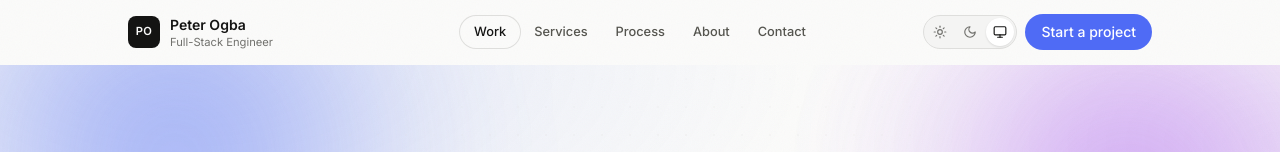
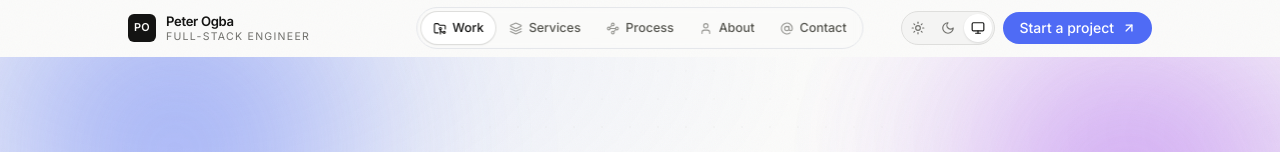
Before and after one commit to peterchims/portfolio, a React (Vite) app in the folder frontend/: page / in a window 1280 px wide. Shown: the top 152 px of the page. Built offline with nearby package versions, Linux system fonts and the light colour scheme; no server answers.

Commit message:
fix-UI-portfolio

```diff
--- a/frontend/src/components/layout/Brand.tsx
+++ b/frontend/src/components/layout/Brand.tsx
@@ -15,15 +15,17 @@ export function Brand({ onClick }: { onClick?: () => void }) {
     <Link
       to="/"
       onClick={onClick}
-      className="inline-flex items-center gap-2.5"
+      className="group inline-flex items-center gap-2.5"
       aria-label={`${profile.name} — home`}
     >
-      <span className="flex h-8 w-8 items-center justify-center rounded-lg bg-text text-[0.7rem] font-semibold tracking-wide text-bg">
+      <span className="flex h-7 w-7 items-center justify-center rounded-md bg-text text-[0.68rem] font-semibold tracking-wide text-bg transition-transform duration-200 group-hover:-rotate-6">
         {initials(profile.name)}
       </span>
-      <span className="flex flex-col leading-tight">
-        <span className="text-sm font-semibold text-text">{profile.name}</span>
-        <span className="text-[0.7rem] text-text-faint">{profile.role}</span>
+      <span className="hidden flex-col leading-tight sm:flex">
+        <span className="text-[0.82rem] font-semibold tracking-tight text-text">{profile.name}</span>
+        <span className="text-[0.66rem] uppercase tracking-[0.12em] text-text-faint">
+          {profile.role}
+        </span>
       </span>
     </Link>
   );
--- a/frontend/src/components/layout/Footer.tsx
+++ b/frontend/src/components/layout/Footer.tsx
@@ -86,9 +86,9 @@ export function Footer() {
         </div>
 
         {/* Wordmark */}
-        <div className="border-t border-border pt-10">
-          <p className="select-none bg-gradient-to-b from-text/20 to-text/[0.04] bg-clip-text font-display text-[clamp(2.5rem,11vw,7rem)] font-bold leading-none tracking-tight text-transparent">
-            Peter Ogba
+        <div className="border-t border-border pt-8">
+          <p className="select-none font-display text-[clamp(2.75rem,13vw,8.5rem)] font-bold leading-[0.85] tracking-[-0.03em] text-text/[0.07]">
+            Peter&nbsp;Ogba
           </p>
           <div className="mt-6 flex flex-col gap-2 text-xs text-text-faint sm:flex-row sm:items-center sm:justify-between">
             <span>
--- a/frontend/src/components/layout/Header.tsx
+++ b/frontend/src/components/layout/Header.tsx
@@ -1,7 +1,7 @@
 import { useState } from 'react';
 import { Link, useLocation } from 'react-router-dom';
 import { motion, useScroll, useSpring } from 'framer-motion';
-import { Menu } from 'lucide-react';
+import { ArrowUpRight, Menu } from 'lucide-react';
 import { navItems } from '../../content/nav';
 import { hero } from '../../content/site';
 import { useHeaderState } from '../../hooks/useHeaderState';
@@ -36,11 +36,11 @@ export function Header() {
           : 'border-b border-transparent bg-transparent',
       )}
     >
-      <div className="mx-auto flex h-16 w-full max-w-content items-center justify-between gap-4 px-5 sm:px-6 lg:px-8">
+      <div className="mx-auto flex h-14 w-full max-w-content items-center justify-between gap-4 px-5 sm:px-6 lg:px-8">
         <Brand />
 
         <nav
-          className="absolute left-1/2 hidden -translate-x-1/2 items-center rounded-full border border-transparent px-1 py-1 transition-colors lg:flex"
+          className="absolute left-1/2 hidden -translate-x-1/2 items-center gap-0.5 rounded-full border border-border/70 bg-bg-subtle/60 px-1 py-1 backdrop-blur-sm transition-colors lg:flex"
           aria-label="Primary"
         >
           {navItems.map((item) => {
@@ -51,17 +51,22 @@ export function Header() {
                 to={`/#${item.id}`}
                 aria-current={current ? 'true' : undefined}
                 className={cn(
-                  'relative rounded-full px-3.5 py-1.5 text-[0.8rem] font-medium transition-colors',
+                  'relative flex items-center gap-1.5 rounded-full px-3 py-1.5 text-[0.78rem] font-medium transition-colors',
                   current ? 'text-text' : 'text-text-muted hover:text-text',
                 )}
               >
                 {current && (
                   <motion.span
                     layoutId="nav-pill"
-                    className="absolute inset-0 -z-10 rounded-full bg-text/[0.06] ring-1 ring-border"
+                    className="absolute inset-0 -z-10 rounded-full bg-surface shadow-sm ring-1 ring-border"
                     transition={{ type: 'spring', stiffness: 380, damping: 32 }}
                   />
                 )}
+                <item.Icon
+                  size={13}
+                  strokeWidth={2}
+                  className={cn('transition-opacity', current ? 'opacity-100' : 'opacity-60')}
+                />
                 {item.label}
               </Link>
             );
@@ -72,18 +77,22 @@ export function Header() {
           <ThemeToggle />
           <Link
             to={`/${hero.headerCta.href}`}
-            className={cn(buttonClass('primary', 'md'), 'hidden h-9 px-3.5 text-[0.8rem] sm:inline-flex')}
+            className={cn(
+              buttonClass('primary', 'md'),
+              'hidden h-8 gap-1.5 px-3.5 text-[0.78rem] sm:inline-flex',
+            )}
           >
             {hero.headerCta.label}
+            <ArrowUpRight size={14} strokeWidth={2.25} />
           </Link>
           <button
             type="button"
-            className="flex h-9 w-9 items-center justify-center rounded-lg border border-border text-text-muted transition-colors hover:text-text lg:hidden"
+            className="flex h-8 w-8 items-center justify-center rounded-lg border border-border text-text-muted transition-colors hover:text-text lg:hidden"
             aria-label="Open menu"
             aria-expanded={menuOpen}
             onClick={() => setMenuOpen(true)}
           >
-            <Menu size={18} />
+            <Menu size={17} />
           </button>
         </div>
       </div>
--- a/frontend/src/components/layout/MobileNav.tsx
+++ b/frontend/src/components/layout/MobileNav.tsx
@@ -98,8 +98,9 @@ export function MobileNav({ open, onClose }: MobileNavProps) {
                   key={item.id}
                   to={`/#${item.id}`}
                   onClick={onClose}
-                  className="rounded-lg px-3 py-2.5 text-base font-medium text-text-muted hover:bg-bg-subtle hover:text-text"
+                  className="flex items-center gap-3 rounded-lg px-3 py-2.5 text-base font-medium text-text-muted hover:bg-bg-subtle hover:text-text"
                 >
+                  <item.Icon size={16} strokeWidth={2} className="text-text-faint" />
                   {item.label}
                 </Link>
               ))}
--- a/frontend/src/components/sections/About.tsx
+++ b/frontend/src/components/sections/About.tsx
@@ -5,6 +5,7 @@ import { cn } from '../../lib/cn';
 import { Reveal } from '../ui/Reveal';
 import { Section, SectionHeader } from '../ui/Section';
 import { GithubPanel } from './GithubPanel';
+import { Stack } from './Stack';
 
 function initials(name: string) {
   return name
@@ -89,6 +90,8 @@ export function About() {
         </div>
       </div>
 
+      <Stack />
+
       <GithubPanel />
     </Section>
   );
--- /dev/null
+++ b/frontend/src/components/sections/Stack.tsx
@@ -0,0 +1,52 @@
+import { Wrench } from 'lucide-react';
+import { stackGroups, type StackTool } from '../../content/stack';
+import { Reveal } from '../ui/Reveal';
+import { TechIcon } from '../ui/TechIcon';
+
+function ToolMark({ tool }: { tool: StackTool }) {
+  if (tool.brand) {
+    return <TechIcon slug={tool.brand} size={13} className="shrink-0 text-text-muted" />;
+  }
+  if (tool.Icon) {
+    return <tool.Icon size={13} className="shrink-0 text-text-faint" />;
+  }
+  return null;
+}
+
+export function Stack() {
+  return (
+    <Reveal as="section" className="mt-14 border-t border-border pt-10">
+      <div className="flex items-center gap-3">
+        <span className="flex h-8 w-8 items-center justify-center rounded-lg border border-border text-accent">
+          <Wrench size={15} />
+        </span>
+        <div>
+          <h3 className="text-sm font-semibold text-text">Tools in rotation</h3>
+          <p className="font-mono text-xs text-text-faint">What I reach for, day to day</p>
+        </div>
+      </div>
+
+      <div className="mt-8 grid gap-x-10 gap-y-8 sm:grid-cols-2">
+        {stackGroups.map((group) => (
+          <div key={group.label}>
+            <p className="flex items-center gap-2 font-mono text-kicker uppercase text-text-faint">
+              <group.Icon size={13} className="text-text-muted" />
+              {group.label}
+            </p>
+            <ul className="mt-3 flex flex-wrap gap-2">
+              {group.tools.map((tool) => (
+                <li
+                  key={tool.name}
+                  className="inline-flex items-center gap-1.5 rounded-full border border-border bg-bg px-2.5 py-1 text-xs text-text-muted transition-colors hover:border-border-strong hover:text-text"
+                >
+                  <ToolMark tool={tool} />
+                  {tool.name}
+                </li>
+              ))}
+            </ul>
+          </div>
+        ))}
+      </div>
+    </Reveal>
+  );
+}
--- a/frontend/src/content/nav.ts
+++ b/frontend/src/content/nav.ts
@@ -1,9 +1,10 @@
+import { AtSign, FolderGit2, Layers, User, Waypoints } from 'lucide-react';
 import type { NavItem } from '../types/portfolio';
 
 export const navItems: NavItem[] = [
-  { id: 'work', label: 'Work' },
-  { id: 'services', label: 'Services' },
-  { id: 'process', label: 'Process' },
-  { id: 'about', label: 'About' },
-  { id: 'contact', label: 'Contact' },
+  { id: 'work', label: 'Work', Icon: FolderGit2 },
+  { id: 'services', label: 'Services', Icon: Layers },
+  { id: 'process', label: 'Process', Icon: Waypoints },
+  { id: 'about', label: 'About', Icon: User },
+  { id: 'contact', label: 'Contact', Icon: AtSign },
 ];
--- a/frontend/src/types/portfolio.ts
+++ b/frontend/src/types/portfolio.ts
@@ -1,3 +1,5 @@
+import type { LucideIcon } from 'lucide-react';
+
 export interface SocialLink {
   label: string;
   href: string;
@@ -24,6 +26,8 @@ export interface Profile {
 export interface NavItem {
   id: string;
   label: string;
+  /** Lucide icon component, shown beside the label in the nav. */
+  Icon: LucideIcon;
 }
 
 export interface Service {
```
